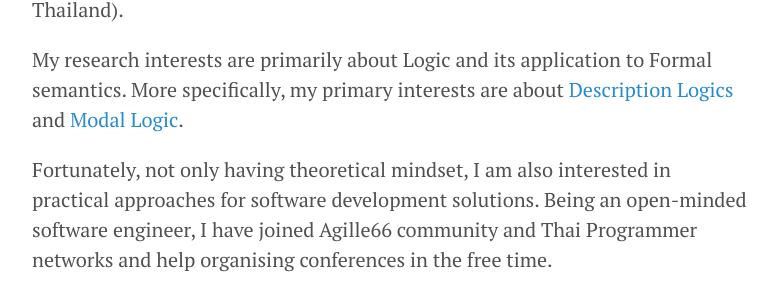
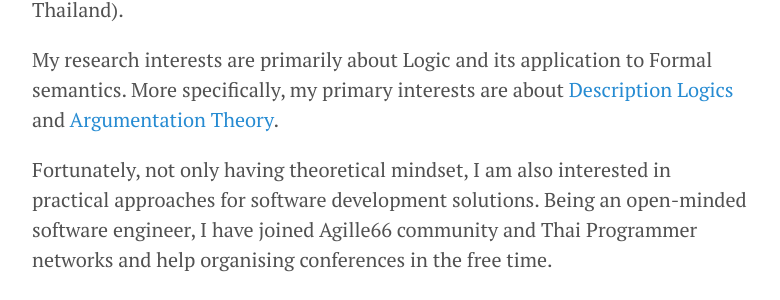
Before and after one commit to xlives/xlives.github.io, a Jekyll site: the page built from about-me.markdown, in a window 1280 px wide. Shown: the part 637-937 px from the top of the page, without its empty margins (248-1028 px from the left). Built offline with Jekyll 4.4.1, drawn with Linux system fonts in a browser that asks for light colours.

Commit message:
Update about-me.markdown

```diff
--- a/about-me.markdown
+++ b/about-me.markdown
@@ -9,7 +9,7 @@ layout: page
 
 I am a PhD student in the school of Information Science, [Japan Advanced Institute of Science and Technology](http://www.jaist.ac.jp/){:target="_blank"} (JAIST) (Ishikawa Prefecture, Japan) and in the school of Information, Computer, and Communication Technology  (ICT), [The Sirindhorn International Institute of Technology](http://www.siit.tu.ac.th/newsite/){:target="_blank"} (SIIT) (Pathum Thani, Thailand).
 
-My research interests are primarily about Logic and its application to Formal semantics. More specifically, my primary interests are about [Description Logics](https://en.wikipedia.org/wiki/Description_logic){:target="_blank"} and [Modal Logic](https://en.wikipedia.org/wiki/Modal_logic){:target="_blank"}.
+My research interests are primarily about Logic and its application to Formal semantics. More specifically, my primary interests are about [Description Logics](https://en.wikipedia.org/wiki/Description_logic){:target="_blank"} and [Argumentation Theory](https://en.wikipedia.org/wiki/Argumentation_theory){:target="_blank"}.
 
 Fortunately, not only having theoretical mindset, I am also interested in practical approaches for software development solutions. Being an open-minded software engineer, I have joined Agille66 community and Thai Programmer networks and help organising conferences in the free time.
 
```
